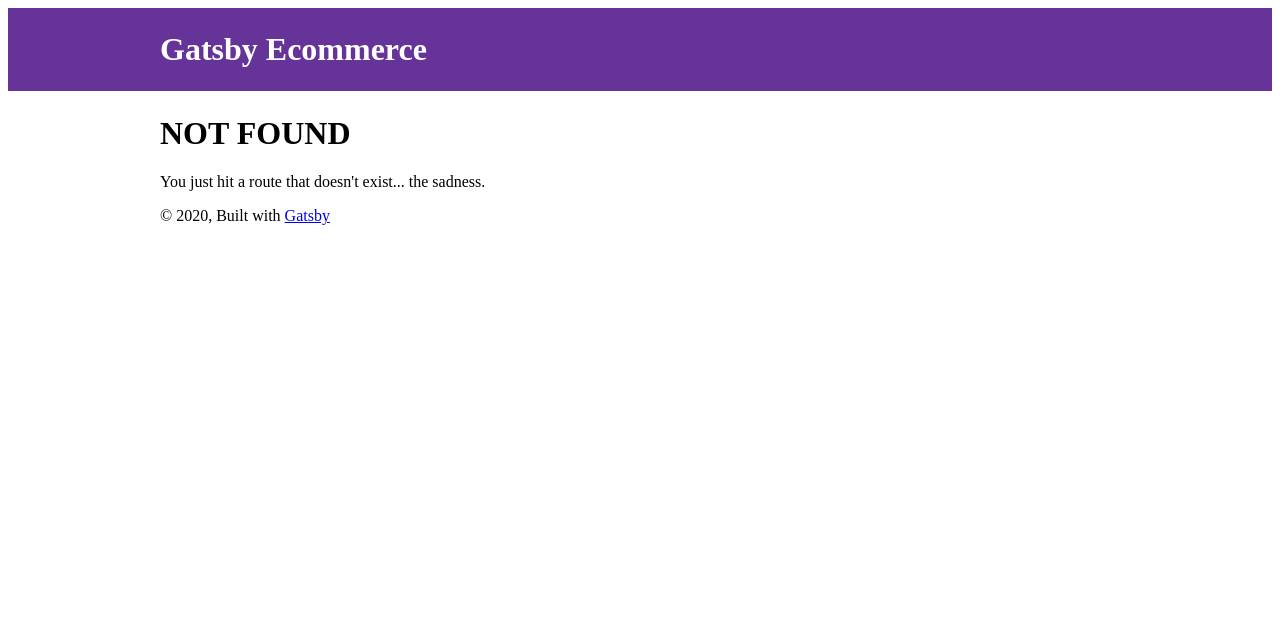
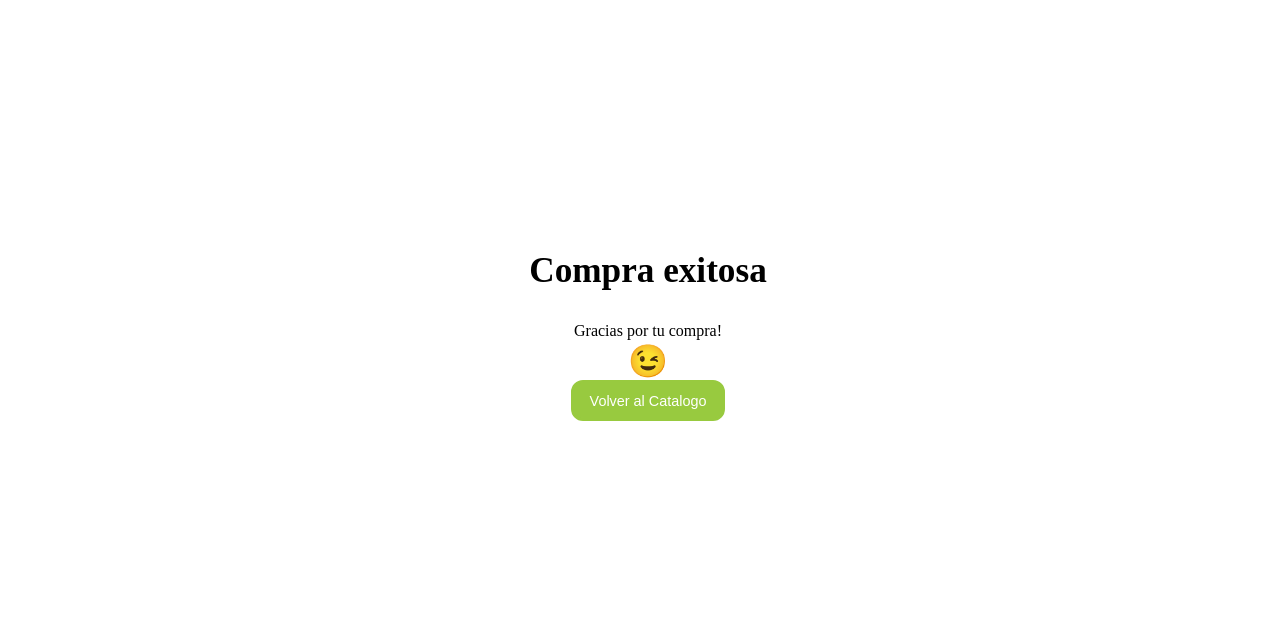
Before and after one commit to GodoyGabriel/Gatsby-Ecommerce, a Gatsby site: page /ThankYou in a window 1280 px wide. Before the commit this address had no page. Built offline with nearby package versions, Linux system fonts and the light colour scheme; Gatsby itself is replaced by a stand-in of ours.

Commit message:
Add ThankYou component and implement Layout

```diff
--- a/src/components/header.js
+++ b/src/components/header.js
@@ -1,21 +1,33 @@
-import { Link } from "gatsby"
-import PropTypes from "prop-types"
-import React from "react"
+import { Link } from "gatsby";
+import PropTypes from "prop-types";
+import React from "react";
+import { MenuItem, StyledHeader } from '../styles/components';
+import cartImg from '../images/cart.png';
+import hallowenLogo from '../images/halloween-card.png';
 
 const Header = ({ siteTitle }) => (
-  <header
-    style={{
-      background: `rebeccapurple`,
-      marginBottom: `1.45rem`,
-    }}
-  >
-    <div
-      style={{
-        margin: `0 auto`,
-        maxWidth: 960,
-        padding: `1.45rem 1.0875rem`,
-      }}
-    >
+  <StyledHeader>
+    <Link to='/'>
+      <img src={hallowenLogo} alt='cartlogo'/>
+    </Link>
+    <nav>
+      <ul>
+        <MenuItem margin>
+          <Link to='/'>Productos</Link>
+        </MenuItem>
+        <MenuItem margin>
+        <a href='https://github.com/GodoyGabriel'>Github</a>
+        </MenuItem>
+        <MenuItem>
+          <Link to='/cart'>
+            <span>
+              <img src={cartImg} alt='cartlogo'/>
+            </span>
+          </Link>
+        </MenuItem>
+      </ul>
+    </nav>
+    <div>
       <h1 style={{ margin: 0 }}>
         <Link
           to="/"
@@ -28,7 +40,7 @@ const Header = ({ siteTitle }) => (
         </Link>
       </h1>
     </div>
-  </header>
+  </StyledHeader>
 )
 
 Header.propTypes = {
--- a/src/components/layout.js
+++ b/src/components/layout.js
@@ -5,48 +5,27 @@
  * See: https://www.gatsbyjs.org/docs/static-query/
  */
 
-import React from "react"
-import PropTypes from "prop-types"
-import { StaticQuery, graphql } from "gatsby"
+import React from "react";
+import PropTypes from "prop-types";
+import { Content, Footer } from '../styles/components';
 
 import Header from "./header"
 
 const Layout = ({ children }) => (
-  <StaticQuery
-    query={graphql`
-      query SiteTitleQuery {
-        site {
-          siteMetadata {
-            title
-          }
-        }
-      }
-    `}
-    render={data => (
       <>
-        <Header siteTitle={data.site.siteMetadata.title} />
-        <div
-          style={{
-            margin: `0 auto`,
-            maxWidth: 960,
-            padding: `0px 1.0875rem 1.45rem`,
-            paddingTop: 0,
-          }}
-        >
+        <Header/>
+        <Content>
           <main>{children}</main>
-          <footer>
-            © {new Date().getFullYear()}, Built with
-            {` `}
-            <a href="https://www.gatsbyjs.org">Gatsby</a>
-          </footer>
-        </div>
+          <Footer>
+            Mi perfil de
+            <a href="https://www.linkedin.com/in/godoygabriel95/">Linkedin</a>
+          </Footer>
+        </Content>
       </>
-    )}
-  />
 )
 
 Layout.propTypes = {
   children: PropTypes.node.isRequired,
 }
 
-export default Layout
+export default Layout;
--- a/src/pages/404.js
+++ b/src/pages/404.js
@@ -1,14 +1,12 @@
 import React from "react"
-
-import Layout from "../components/layout"
 import SEO from "../components/seo"
 
 const NotFoundPage = () => (
-  <Layout>
+  <>
     <SEO title="404: Not found" />
     <h1>NOT FOUND</h1>
     <p>You just hit a route that doesn&#39;t exist... the sadness.</p>
-  </Layout>
+  </>
 )
 
 export default NotFoundPage
--- /dev/null
+++ b/src/pages/ThankYou.js
@@ -0,0 +1,20 @@
+import React from 'react';
+import { SEO } from '../components';
+import { Button, Purchase } from '../styles/components';
+import { Link } from 'gatsby';
+
+export default function ThankYou(){
+  return (
+    <div>
+      <SEO title='Compra exitosa'/>
+      <Purchase>
+        <h2>Compra exitosa</h2>
+        <p>Gracias por tu compra!</p>
+        <span rol='img' aria-label='emoji'>😉</span>
+        <Link to='/'>
+          <Button>Volver al Catalogo</Button>
+        </Link>
+      </Purchase>
+    </div>
+  )
+}
--- a/src/pages/page-2.js
+++ b/src/pages/page-2.js
@@ -5,12 +5,12 @@ import Layout from "../components/layout"
 import SEO from "../components/seo"
 
 const SecondPage = () => (
-  <Layout>
+  <>
     <SEO title="Page two" />
     <h1>Hi from the second page</h1>
     <p>Welcome to page 2</p>
     <Link to="/">Go back to the homepage</Link>
-  </Layout>
+  </>
 )
 
 export default SecondPage
--- a/src/styles/components.js
+++ b/src/styles/components.js
@@ -32,7 +32,6 @@ export const StyledHeader = styled.header`
   }
   & > a > img {
     margin: 0;
-    background-color: ${colors.green};
     height: 100%;
     padding: 0.5rem 0.8rem;
   }
```
Also changed, not shown: gatsby-browser.js (+11 -0 lines), src/pages/index.js (+4 -4 lines), src/images/halloween-card.png (added).
